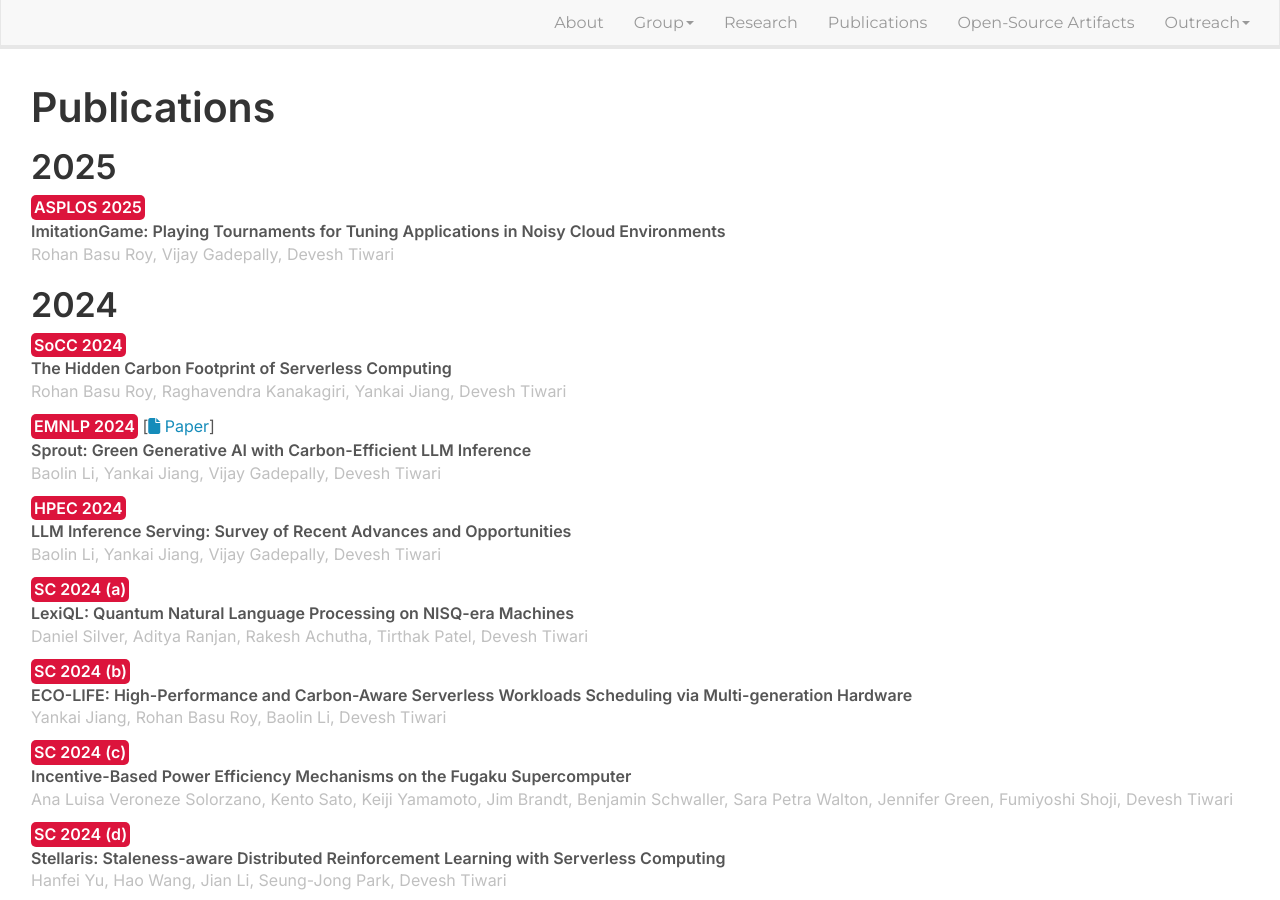
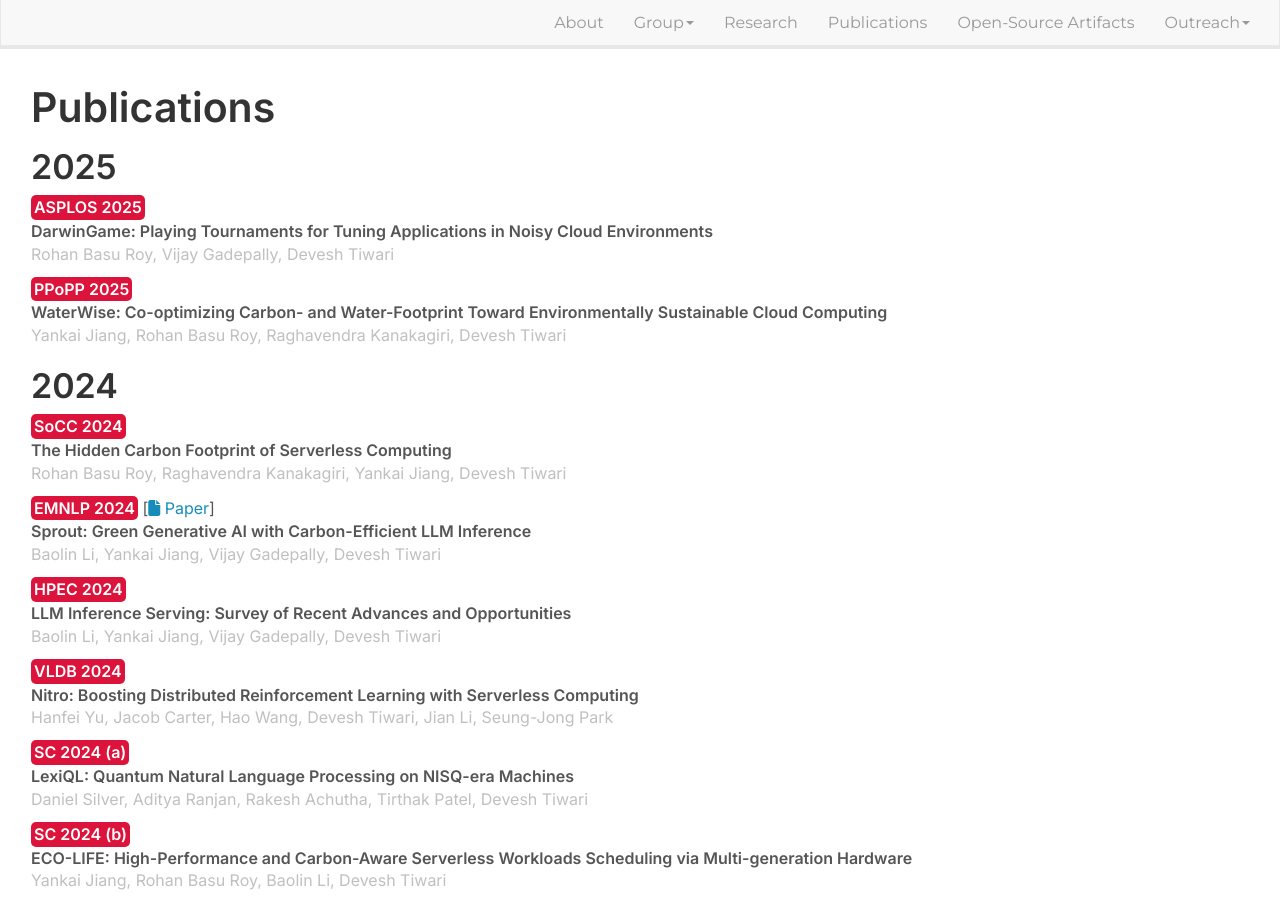
Before and after one commit to GoodwillComputingLab/goodwillcomputinglab.github.io, a Jekyll site: the page built from _pages/publications.md, in a window 1280 px wide and 900 px high. Built offline with Jekyll 4.4.1, drawn with Linux system fonts in a browser that asks for light colours; nearby versions of some CDN libraries.

Commit message:
Update publications.yml

```diff
--- a/_data/publications.yml
+++ b/_data/publications.yml
@@ -2,8 +2,12 @@
   text: "2025"
   elements:
   - conference: "ASPLOS 2025"
-    paper: "ImitationGame: Playing Tournaments for Tuning Applications in Noisy Cloud Environments"
+    paper: "DarwinGame: Playing Tournaments for Tuning Applications in Noisy Cloud Environments"
     authors: "Rohan Basu Roy, Vijay Gadepally, Devesh Tiwari"
+
+  - conference: "PPoPP 2025"
+    paper: "WaterWise: Co-optimizing Carbon- and Water-Footprint Toward Environmentally Sustainable Cloud Computing"
+    authors: "Yankai Jiang, Rohan Basu Roy, Raghavendra Kanakagiri, Devesh Tiwari"
 
 - year:
   text: "2024"
@@ -20,6 +24,10 @@
   - conference: "HPEC 2024"
     paper: "LLM Inference Serving: Survey of Recent Advances and Opportunities"
     authors: "Baolin Li, Yankai Jiang, Vijay Gadepally, Devesh Tiwari"
+
+  - conference: "VLDB 2024"
+    paper: "Nitro: Boosting Distributed Reinforcement Learning with Serverless Computing"
+    authors: "Hanfei Yu, Jacob Carter, Hao Wang, Devesh Tiwari, Jian Li, Seung-Jong Park"
 
   - conference: "SC 2024 (a)"
     paper: "LexiQL: Quantum Natural Language Processing on NISQ-era Machines"
```
